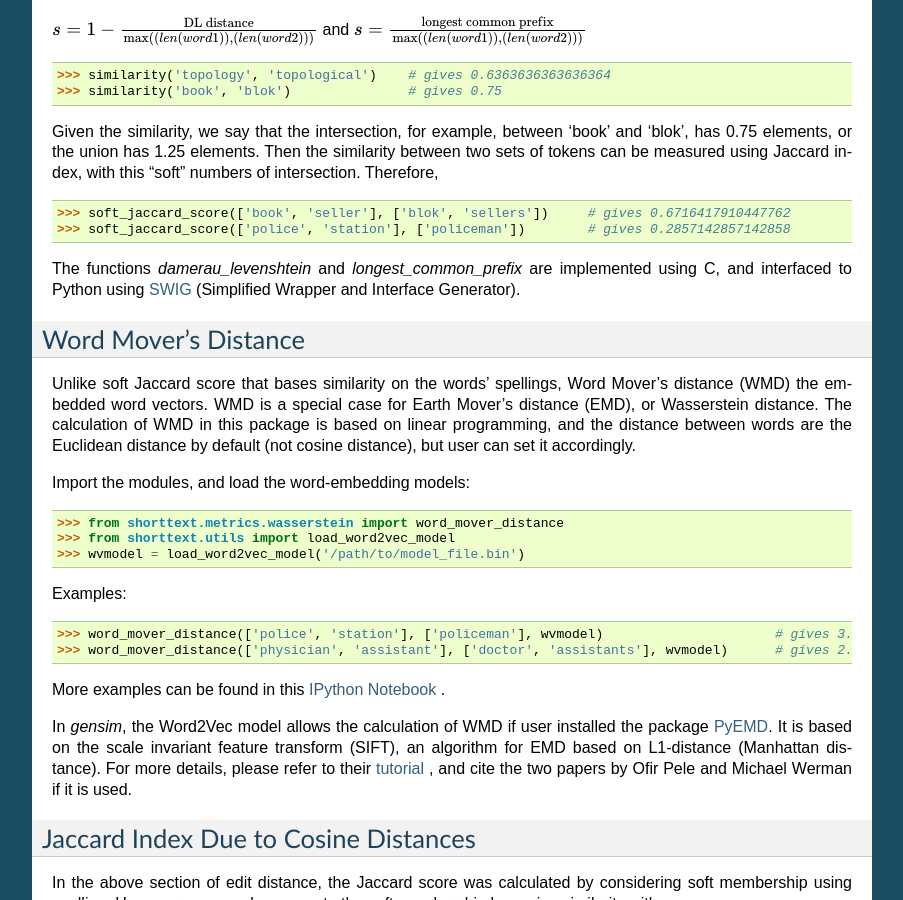
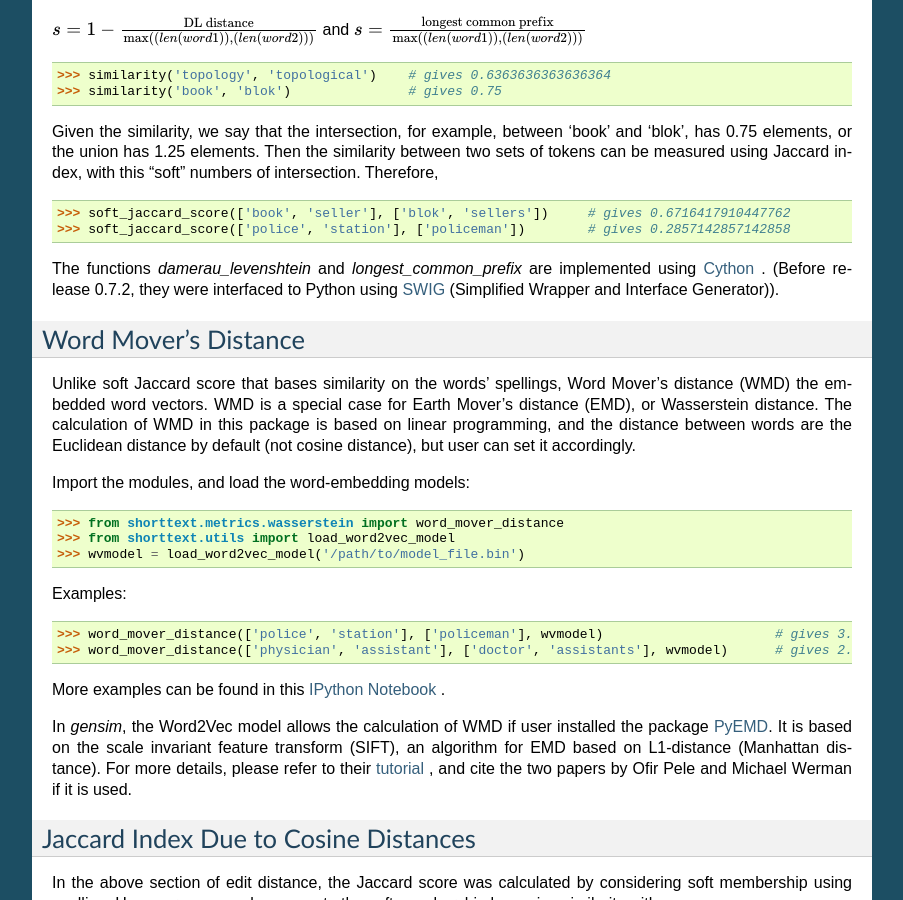
Before and after one commit to stephenhky/PyShortTextCategorization, a Sphinx documentation site: the page built from docs/tutorial_metrics.rst, in a window 1280 px wide and 900 px high, scrolled down 633 px. Shown: the whole window, without its empty margins (198-1101 px from the left). Built offline with Sphinx 7.4.7, drawn with Linux system fonts in a browser that asks for light colours; cross-references to code outside the pages are shown as plain code.

Commit message:
eliminated SWIG dependence in documentation

```diff
--- a/docs/intro.rst
+++ b/docs/intro.rst
@@ -21,7 +21,8 @@ Characteristics:
 - metrics of phrases differences, including soft Jaccard score (using Damerau-Levenshtein distance), and Word Mover's distance (WMD); (see :doc:`tutorial_metrics`) and
 - character-level sequence-to-sequence (seq2seq) learning. (see :doc:`tutorial_charbaseseq2seq`)
 
-Part of the package was implemented using C, and it is interfaced to Python using SWIG_ (Simplified Wrapper and Interface Generator).
+Before release 0.7.2, part of the package was implemented using C, and it is interfaced to
+Python using SWIG_ (Simplified Wrapper and Interface Generator).
 
 Author: Kwan-Yuet Ho (LinkedIn_, ResearchGate_, Twitter_)
 
--- a/docs/tutorial_metrics.rst
+++ b/docs/tutorial_metrics.rst
@@ -44,8 +44,8 @@ union has 1.25 elements. Then the similarity between two sets of tokens can be m
 >>> soft_jaccard_score(['book', 'seller'], ['blok', 'sellers'])     # gives 0.6716417910447762
 >>> soft_jaccard_score(['police', 'station'], ['policeman'])        # gives 0.2857142857142858
 
-The functions `damerau_levenshtein` and `longest_common_prefix` are implemented using C, and interfaced
-to Python using SWIG_ (Simplified Wrapper and Interface Generator).
+The functions `damerau_levenshtein` and `longest_common_prefix` are implemented using Cython_ .
+(Before release 0.7.2, they were interfaced to Python using SWIG_ (Simplified Wrapper and Interface Generator)).
 
 Word Mover's Distance
 ---------------------
@@ -125,3 +125,4 @@ Home: :doc:`index`
 
 .. _SWIG: http://www.swig.org/
 .. _PyEMD: https://github.com/wmayner/pyemd
+.. _Cython: http://cython.org/
--- a/shorttext/__init__.py
+++ b/shorttext/__init__.py
@@ -1,4 +1,3 @@
-
 
 from . import utils
 from . import data
```
